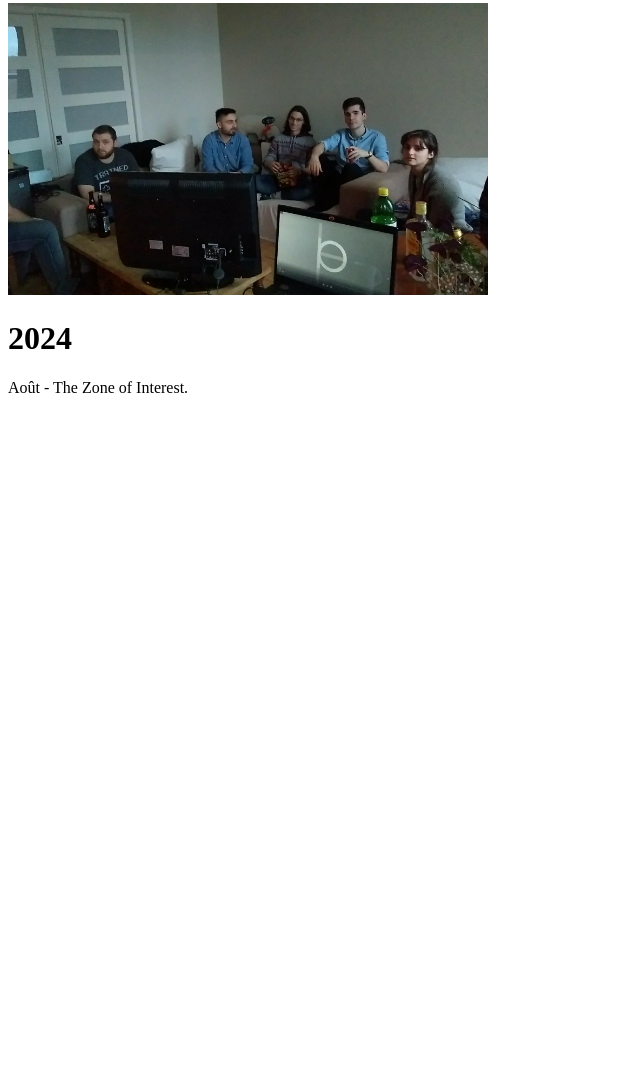
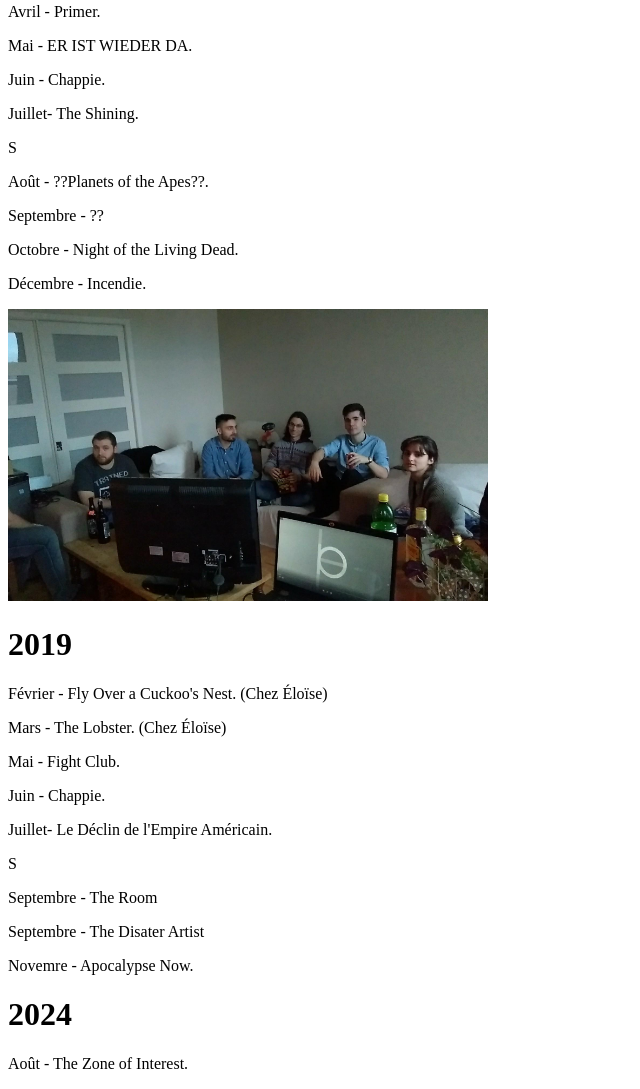
Before and after one commit to CCharest/chezcharest, a plain HTML site: page index.html in a window 1280 px wide. Shown: the part 213-1302 px from the top of the page, without its empty margins (0-640 px from the left). Before the commit the page ends 800 px from the top, so only its background shows below. Drawn offline with Linux system fonts and the light colour scheme.

Commit message:
Update index.html

```diff
--- a/index.html
+++ b/index.html
@@ -8,12 +8,30 @@
 
 <h1>2018</h1>
 
-<p>Janvier - Le Roi et l'Oiseau.</p>
+<p>Janvier - Le Roi et l'Oiseau.</p>S
 <p>Février - Space Odyssey.</p>
 <p>Mars - Whiplash.</p>
 <p>Avril - Primer.</p>
+<p>Mai - ER IST WIEDER DA.</p>
+<p>Juin - Chappie.</p>
+<p>Juillet- The Shining.</p>S
+<p>Août - ??Planets of the Apes??.</p>
+<p>Septembre - ??</p>
+<p>Octobre - Night of the Living Dead.</p>
+<p>Décembre - Incendie.</p>
 
 <img src="2018-avrilSC.jpg" alt="Des p'tit bums de 2018" style="width:480px;height:292px;">
+
+<h1>2019</h1>
+
+<p>Février - Fly Over a Cuckoo's Nest. (Chez Éloïse)</p>
+<p>Mars - The Lobster. (Chez Éloïse)</p>
+<p>Mai - Fight Club.</p>
+<p>Juin - Chappie.</p>
+<p>Juillet- Le Déclin de l'Empire Américain.</p>S
+<p>Septembre - The Room</p>
+<p>Septembre - The Disater Artist</p>
+<p>Novemre - Apocalypse Now.</p>
 
 
 <h1>2024</h1>
```
